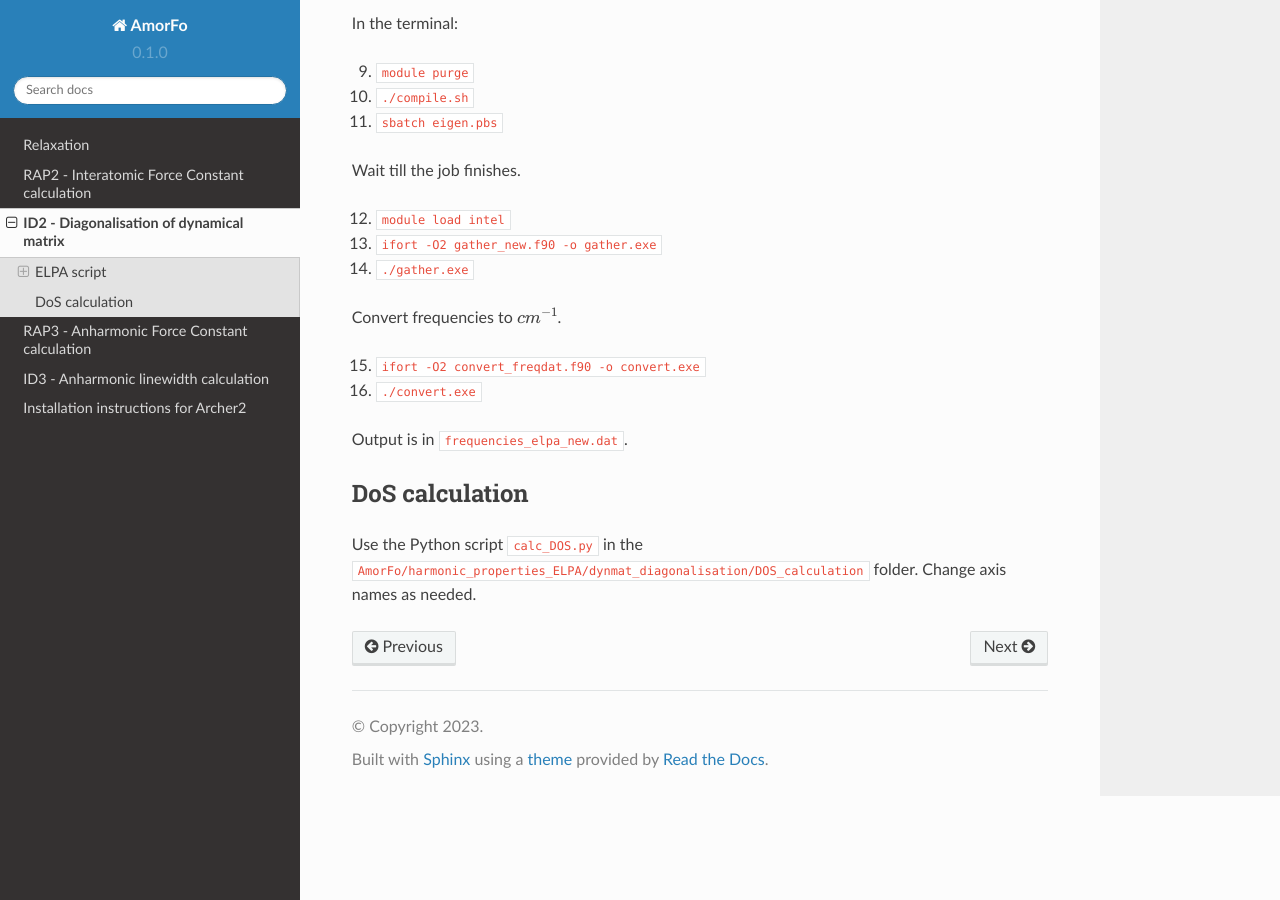
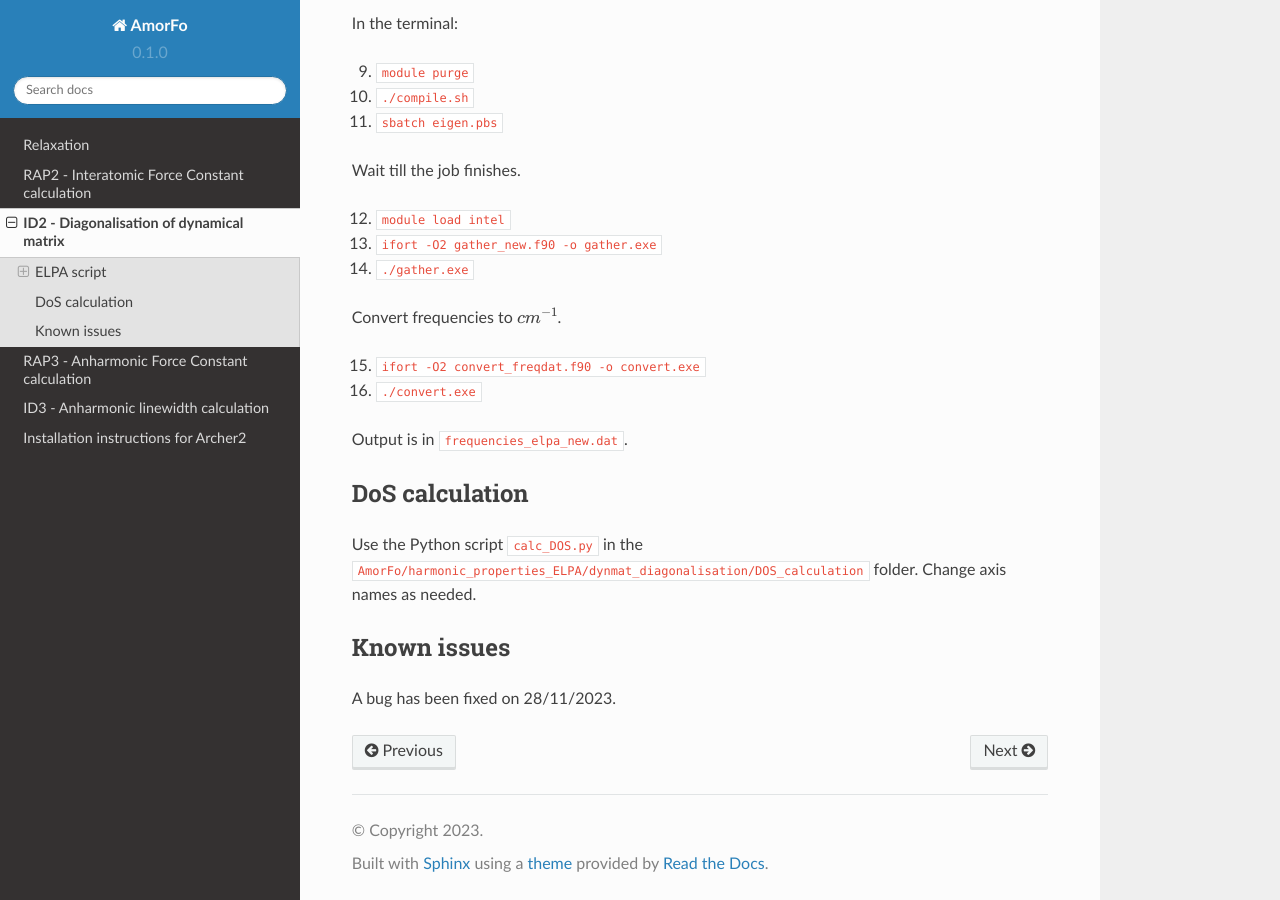
Before and after one commit to bp443/AmorDocs, a Sphinx documentation site: the page built from docs/source/id2.rst, in a window 1280 px wide and 900 px high, scrolled down 1328 px. Built offline with Sphinx 7.4.7 and the Read the Docs theme 2.0.0, drawn with Linux system fonts in a browser that asks for light colours.

Commit message:
Update id2.rst

```diff
--- a/docs/source/id2.rst
+++ b/docs/source/id2.rst
@@ -72,3 +72,8 @@ DoS calculation
 ------------------
 
 Use the Python script ``calc_DOS.py`` in the ``AmorFo/harmonic_properties_ELPA/dynmat_diagonalisation/DOS_calculation`` folder. Change axis names as needed.
+
+Known issues
+-------------
+
+A bug has been fixed on 28/11/2023.
```
